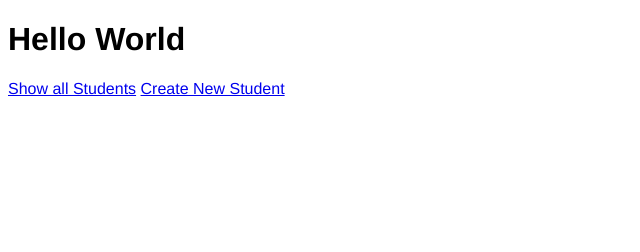
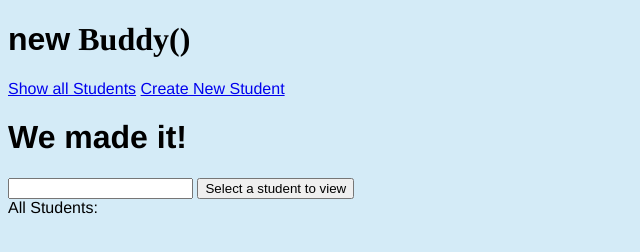
Before and after one commit to zravenholt/MVP-Hack-Reactor, a website: page app/public/index.html in a window 1280 px wide. Shown: the whole page, without its empty margins (0-640 px from the left). Drawn offline with nearby package versions, Linux system fonts and the light colour scheme; some packages are replaced by stand-ins of ours; no server answers.

Commit message:
css file is interacting with some of the files

```diff
--- a/app/public/app.js
+++ b/app/public/app.js
@@ -8,5 +8,7 @@ var app = angular.module('app', ['app.services', 'app.student', 'app.makeStudent
     }).when('/makeStudent', {
       templateUrl: 'makeStudent/makeStudent.html',
       controller: 'MakeStudentController'
+    }).otherwise({
+      redirectTo: '/students'
     })
   });
--- a/app/public/index.html
+++ b/app/public/index.html
@@ -7,7 +7,7 @@
     <link href="styles.css" rel="stylesheet">
   </head>
   <body ng-app='app'>
-  <h1>Hello World</h1>
+  <h1><span class = 'new'>new</span><span class='buddy'> Buddy()</span></h1>
   <a href="/#!/students">Show all Students</a>
   <a href="/#!/makeStudent">Create New Student</a>
 
--- a/app/public/styles.css
+++ b/app/public/styles.css
@@ -1,9 +1,12 @@
 body {
   font-family: Helvetica;
+  background-color: #d4ebf7;
 }
 
-.allStudents {
-  border-radius: 10px;
-  border-width: 10px;
+.new {
   font-family: Arial;
 }
+
+.buddy {
+  font-family: Times;
+}
```
